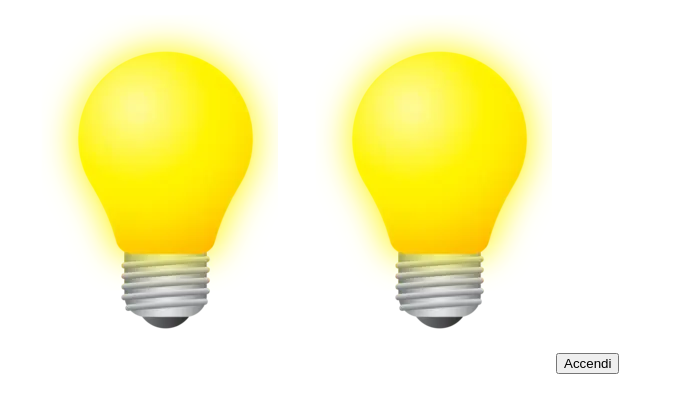
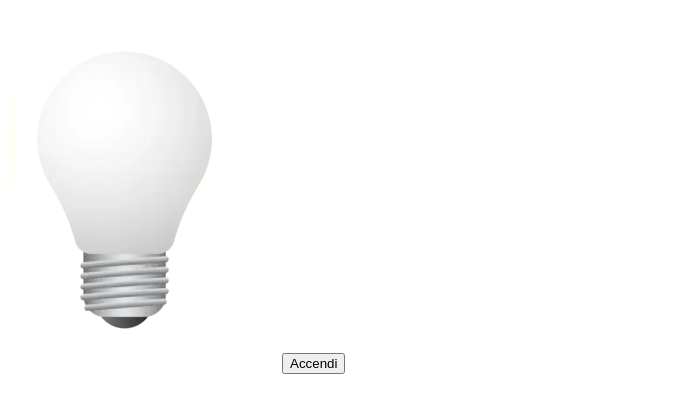
Before and after one commit to DGONNE/js-dom-1, a plain HTML site: page index.html in a window 1280 px wide. Both pictures are taken after a click on the button "Accendi". Shown: the whole page, without its empty margins (0-674 px from the left). Drawn offline with Linux system fonts and the light colour scheme.

Commit message:
DOM events definitve

```diff
--- a/index.html
+++ b/index.html
@@ -7,7 +7,6 @@
 </head>
 <body>
    <img id="lampOff" src="img/white_lamp.png" alt="lampadina spenta">
-   <img id="lampOn"  src="img/yellow_lamp.png" alt="lampadina accesa">
    <button id="btn">Accendi</button>
 
 
--- a/script.js
+++ b/script.js
@@ -7,8 +7,20 @@ Al click del bottone, la lampadina dovrà accendersi (dovremo quindi utilizzare
 // DOM elements
 const imgLampElm = document.getElementById("lampOff");
 const buttonElm = document.getElementById("btn");
-
+let spenta = false
 // DOM events
+/*
 buttonElm.addEventListener("click",function() {
     imgLampElm.src = 'img/yellow_lamp.png'
 });
+*/
+
+buttonElm.addEventListener("click", function()  {
+    if(spenta === true) {
+        imgLampElm.src = 'img/yellow_lamp.png';
+        spenta = false
+    } else {
+        imgLampElm.src = 'img/white_lamp.png';
+        spenta = true
+    }
+})
```
